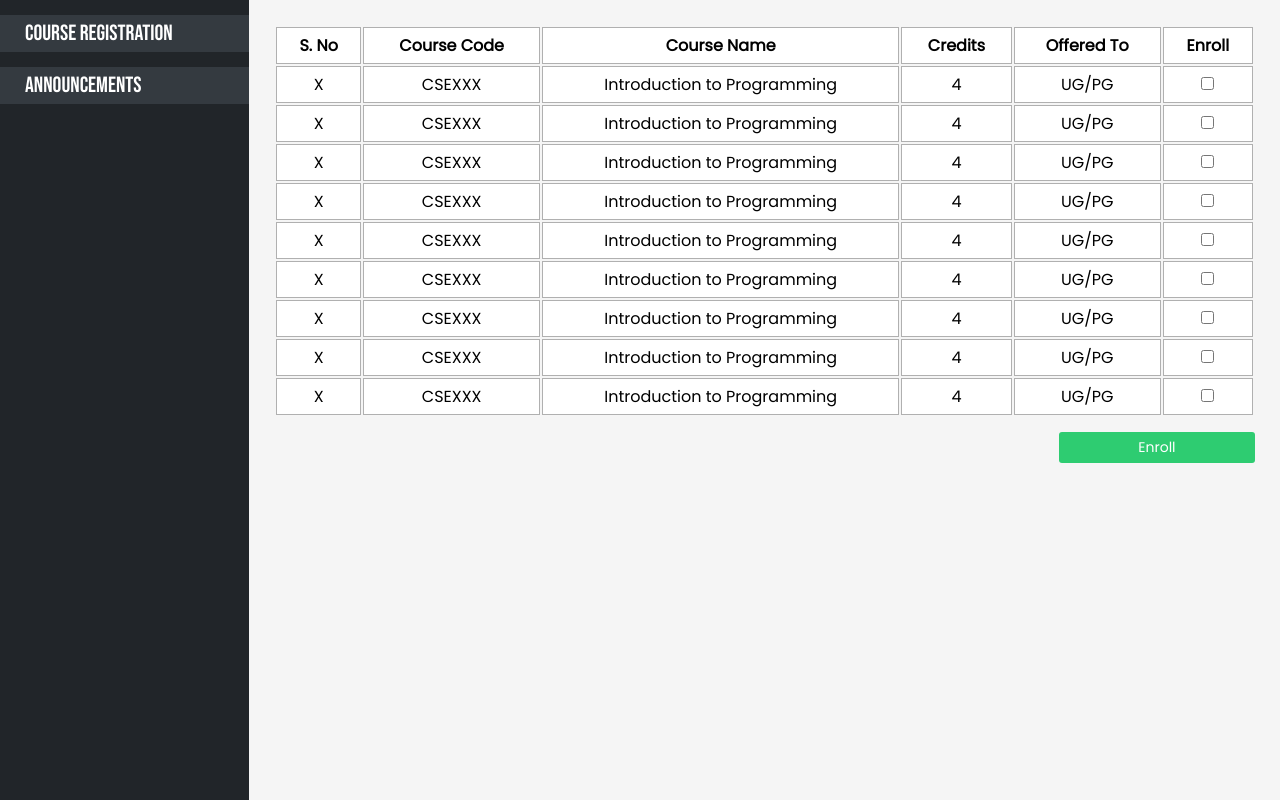
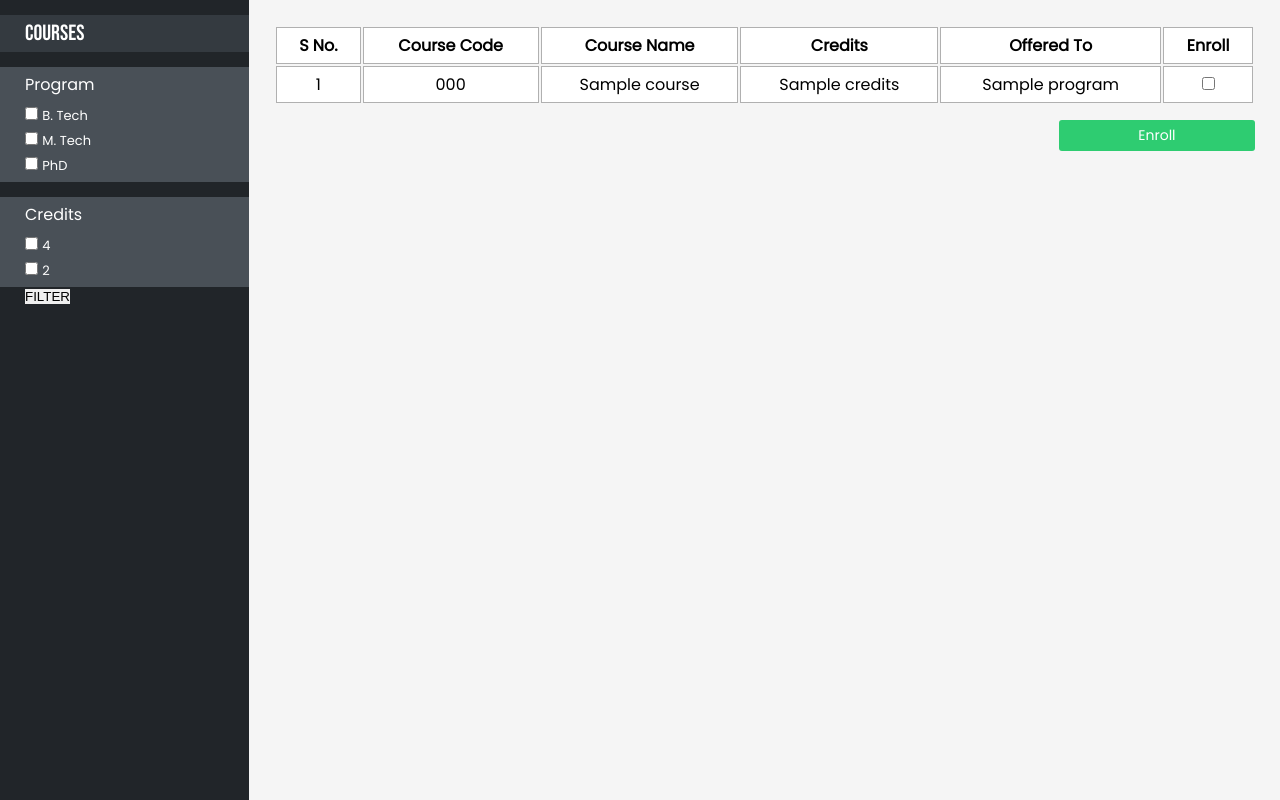
Before and after one commit to eshumanohare/haveAseat, a Django app: template Core/templates/student-panel.html in a window 1280 px wide. Run offline with Django 3.2, Linux system fonts and the light colour scheme; the template is opened without the code that fills it: most values are stand-ins (such as "Sample title", 1, 10 or a date in 2020).

Commit message:
Add files via upload

```diff
--- a/Core/templates/student-panel.html
+++ b/Core/templates/student-panel.html
@@ -11,115 +11,66 @@
 <body>
     <div class="Container">
         <div class="Left-Side-Panel">
+            <form action="#" method="POST">
             <div class="Section-Heading">
-                <p>Course Registration</p>
+                <p>Courses</p>
             </div>
-            <div class="Section-Heading">
-                <p><a href="#" style="text-decoration: none; color: white;">Announcements</a></p>
+            <div class="Section">
+                <div class="Sub-Section">
+                    <label for="" class="Sub-Section-Label">Program</label>
+                    <div class="Input">
+                        <input type="checkbox" name="B-Tech" class="Input-Field">
+                        <label for="" class="Input-Label">B. Tech</label>
+                    </div>
+                    <div class="Input">
+                        <input type="checkbox" name="M-Tech" class="Input-Field">
+                        <label for="" class="Input-Label">M. Tech</label>
+                    </div>
+                    <div class="Input">
+                        <input type="checkbox" name="PhD" class="Input-Field">
+                        <label for="" class="Input-Label">PhD</label>
+                    </div>
+                </div>
+                <div class="Sub-Section">
+                    <label for="" class="Sub-Section-Label">Credits</label>
+                    <div class="Input">
+                        <input type="checkbox" name="B-Tech" class="Input-Field">
+                        <label for="" class="Input-Label">4</label>
+                    </div>
+                    <div class="Input">
+                        <input type="checkbox" name="M-Tech" class="Input-Field">
+                        <label for="" class="Input-Label">2</label>
+                    </div>
+                </div>
             </div>
+            <input type="submit" value="FILTER" class="Filter-Button">
+            </form>
         </div>
         <div class="Main-Panel">
             <form action="#" method="POST">
                 <div class="Panel-Results">
                     <table class="Panel-Table">
                         <tr class="Panel-Table-Row">
-                            <th class="Panel-Table-Heading">S. No</th>
+                            <th class="Panel-Table-Heading">S No.</th>
                             <th class="Panel-Table-Heading">Course Code</th>
                             <th class="Panel-Table-Heading">Course Name</th>
                             <th class="Panel-Table-Heading">Credits</th>
                             <th class="Panel-Table-Heading">Offered To</th>
                             <th class="Panel-Table-Heading">Enroll</th>
                         </tr>
+
+                        {% for course in courseList %}
                         <tr class="Panel-Table-Row">
-                            <td class="Panel-Table-Heading">X</td>
-                            <td class="Panel-Table-Heading">CSEXXX</td>
-                            <td class="Panel-Table-Heading">Introduction to Programming</td>
-                            <td class="Panel-Table-Heading">4</th>
-                            <td class="Panel-Table-Heading">UG/PG</td>
+                            <td class="Panel-Table-Heading">{{course.id}}</td>
+                            <td class="Panel-Table-Heading">{{course.code}}</td>
+                            <td class="Panel-Table-Heading">{{course.courseName}}</td>
+                            <td class="Panel-Table-Heading">{{course.credits}}</th>
+                            <td class="Panel-Table-Heading">{{course.program}}</td>
                             <td class="Panel-Table-Heading">
                                 <input type="checkbox" id="CXXX" name="CXXX" value="CXXX">
                             </td>
                         </tr>
-                        <tr class="Panel-Table-Row">
-                            <td class="Panel-Table-Heading">X</td>
-                            <td class="Panel-Table-Heading">CSEXXX</td>
-                            <td class="Panel-Table-Heading">Introduction to Programming</td>
-                            <td class="Panel-Table-Heading">4</th>
-                            <td class="Panel-Table-Heading">UG/PG</td>
-                            <td class="Panel-Table-Heading">
-                                <input type="checkbox" id="CXXX" name="CXXX" value="CXXX">
-                            </td>
-                        </tr>
-                        <tr class="Panel-Table-Row">
-                            <td class="Panel-Table-Heading">X</td>
-                            <td class="Panel-Table-Heading">CSEXXX</td>
-                            <td class="Panel-Table-Heading">Introduction to Programming</td>
-                            <td class="Panel-Table-Heading">4</th>
-                            <td class="Panel-Table-Heading">UG/PG</td>
-                            <td class="Panel-Table-Heading">
-                                <input type="checkbox" id="CXXX" name="CXXX" value="CXXX">
-                            </td>
-                        </tr>
-                        <tr class="Panel-Table-Row">
-                            <td class="Panel-Table-Heading">X</td>
-                            <td class="Panel-Table-Heading">CSEXXX</td>
-                            <td class="Panel-Table-Heading">Introduction to Programming</td>
-                            <td class="Panel-Table-Heading">4</th>
-                            <td class="Panel-Table-Heading">UG/PG</td>
-                            <td class="Panel-Table-Heading">
-                                <input type="checkbox" id="CXXX" name="CXXX" value="CXXX">
-                            </td>
-                        </tr>
-                        <tr class="Panel-Table-Row">
-                            <td class="Panel-Table-Heading">X</td>
-                            <td class="Panel-Table-Heading">CSEXXX</td>
-                            <td class="Panel-Table-Heading">Introduction to Programming</td>
-                            <td class="Panel-Table-Heading">4</th>
-                            <td class="Panel-Table-Heading">UG/PG</td>
-                            <td class="Panel-Table-Heading">
-                                <input type="checkbox" id="CXXX" name="CXXX" value="CXXX">
-                            </td>
-                        </tr>
-                        <tr class="Panel-Table-Row">
-                            <td class="Panel-Table-Heading">X</td>
-                            <td class="Panel-Table-Heading">CSEXXX</td>
-                            <td class="Panel-Table-Heading">Introduction to Programming</td>
-                            <td class="Panel-Table-Heading">4</th>
-                            <td class="Panel-Table-Heading">UG/PG</td>
-                            <td class="Panel-Table-Heading">
-                                <input type="checkbox" id="CXXX" name="CXXX" value="CXXX">
-                            </td>
-                        </tr>
-                        <tr class="Panel-Table-Row">
-                            <td class="Panel-Table-Heading">X</td>
-                            <td class="Panel-Table-Heading">CSEXXX</td>
-                            <td class="Panel-Table-Heading">Introduction to Programming</td>
-                            <td class="Panel-Table-Heading">4</th>
-                            <td class="Panel-Table-Heading">UG/PG</td>
-                            <td class="Panel-Table-Heading">
-                                <input type="checkbox" id="CXXX" name="CXXX" value="CXXX">
-                            </td>
-                        </tr>
-                        <tr class="Panel-Table-Row">
-                            <td class="Panel-Table-Heading">X</td>
-                            <td class="Panel-Table-Heading">CSEXXX</td>
-                            <td class="Panel-Table-Heading">Introduction to Programming</td>
-                            <td class="Panel-Table-Heading">4</th>
-                            <td class="Panel-Table-Heading">UG/PG</td>
-                            <td class="Panel-Table-Heading">
-                                <input type="checkbox" id="CXXX" name="CXXX" value="CXXX">
-                            </td>
-                        </tr>
-                        <tr class="Panel-Table-Row">
-                            <td class="Panel-Table-Heading">X</td>
-                            <td class="Panel-Table-Heading">CSEXXX</td>
-                            <td class="Panel-Table-Heading">Introduction to Programming</td>
-                            <td class="Panel-Table-Heading">4</th>
-                            <td class="Panel-Table-Heading">UG/PG</td>
-                            <td class="Panel-Table-Heading">
-                                <input type="checkbox" id="CXXX" name="CXXX" value="CXXX">
-                            </td>
-                        </tr>
+                        {% endfor %}
                     </table>
                 </div>
                 <input type="submit" value="Enroll" class="Enroll-Button">
```
